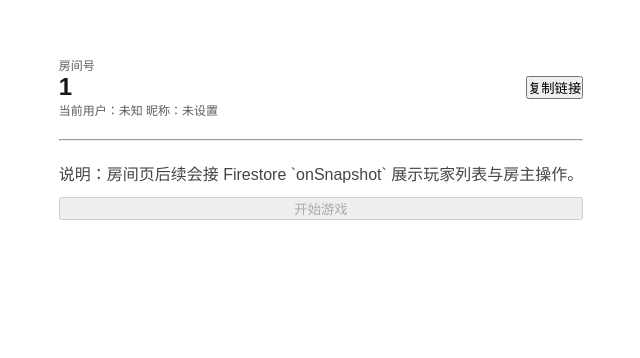
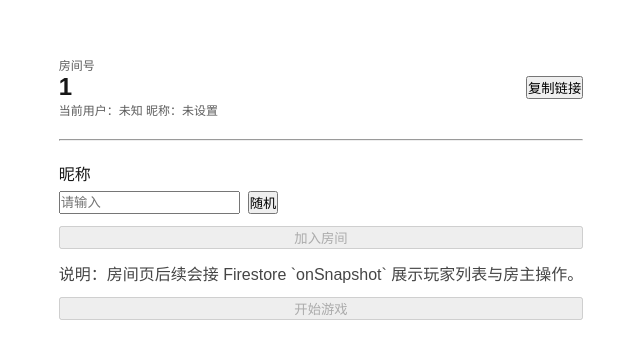
Before and after one commit to Hakuya1231/uno-online, a Next.js app: page /room/1 in a window 1280 px wide. Shown: the top 358 px of the page, without its empty margins (319-959 px from the left). Built offline with nearby package versions, Linux system fonts and the light colour scheme; no server answers.

Commit message:
feat: 设置昵称组件化

```diff
--- /dev/null
+++ b/src/app/_components/NicknameInput.tsx
@@ -0,0 +1,41 @@
+"use client";
+
+import { useCallback } from "react";
+import { randomChuunibyouNickname } from "@/client/nickname";
+import { saveNickname } from "@/client/localSession";
+
+export function NicknameInput(props: {
+  value: string;
+  onChange: (next: string) => void;
+  disabled?: boolean;
+  maxLen?: number;
+}) {
+  const maxLen = props.maxLen ?? 12;
+
+  const onRandom = useCallback(() => {
+    const nn = randomChuunibyouNickname({ maxLen });
+    props.onChange(nn);
+    saveNickname(nn);
+  }, [maxLen, props]);
+
+  return (
+    <label style={{ display: "grid", gap: 6, maxWidth: 420 }}>
+      <span>昵称</span>
+      <div style={{ display: "flex", gap: 8 }}>
+        <input
+          value={props.value}
+          onChange={(e) => {
+            props.onChange(e.target.value);
+            saveNickname(e.target.value.trim());
+          }}
+          placeholder="请输入"
+          maxLength={maxLen}
+          disabled={props.disabled}
+        />
+        <button type="button" onClick={onRandom} disabled={props.disabled}>
+          随机
+        </button>
+      </div>
+    </label>
+  );
+}
--- a/src/app/layout.tsx
+++ b/src/app/layout.tsx
@@ -1,21 +1,10 @@
 import type { Metadata } from "next";
-import { Geist, Geist_Mono } from "next/font/google";
 import "./globals.css";
 import { AuthBootstrap } from "./_components/AuthBootstrap";
 
-const geistSans = Geist({
-  variable: "--font-geist-sans",
-  subsets: ["latin"],
-});
-
-const geistMono = Geist_Mono({
-  variable: "--font-geist-mono",
-  subsets: ["latin"],
-});
-
 export const metadata: Metadata = {
-  title: "Create Next App",
-  description: "Generated by create next app",
+  title: "UNO Online",
+  description: "UNO 在线联机",
 };
 
 export default function RootLayout({
@@ -24,7 +13,7 @@ export default function RootLayout({
   children: React.ReactNode;
 }>) {
   return (
-    <html lang="en" className={`${geistSans.variable} ${geistMono.variable}`}>
+    <html lang="zh-CN">
       <body>
         <AuthBootstrap />
         {children}
--- a/src/app/room/[roomId]/page.tsx
+++ b/src/app/room/[roomId]/page.tsx
@@ -1,9 +1,11 @@
 "use client";
 
-import { useCallback, useState } from "react";
+import { useCallback, useEffect, useState } from "react";
 import { useParams, useRouter } from "next/navigation";
 import { postJson } from "@/client/api";
 import { useLocalSession } from "@/client/useLocalSession";
+import { saveNickname } from "@/client/localSession";
+import { NicknameInput } from "@/app/_components/NicknameInput";
 
 function getRoomIdFromParams(params: Record<string, string | string[]>) {
   const v = params.roomId;
@@ -18,6 +20,33 @@ export default function RoomPage() {
   const { session, ready } = useLocalSession();
   const [busy, setBusy] = useState(false);
   const [msg, setMsg] = useState("");
+  const [nickname, setNickname] = useState<string>(session.nickname || "");
+
+  useEffect(() => {
+    // 允许从其他页面修改昵称后同步到这里
+    setNickname(session.nickname || "");
+  }, [session.nickname]);
+
+  const onJoin = useCallback(async () => {
+    const name = nickname.trim();
+    if (!name) {
+      setMsg("请先设置昵称");
+      return;
+    }
+    if (!roomId) return;
+
+    setBusy(true);
+    setMsg("");
+    try {
+      saveNickname(name);
+      await postJson("/api/room/join", { roomId, name });
+      setMsg("加入成功");
+    } catch (e) {
+      setMsg(`加入失败：${e instanceof Error ? e.message : "unknown error"}`);
+    } finally {
+      setBusy(false);
+    }
+  }, [nickname, roomId]);
 
   const onCopyLink = useCallback(async () => {
     try {
@@ -63,6 +92,12 @@ export default function RoomPage() {
 
       {/* 先按文档把页面骨架搭起来；玩家列表/AI 增删/实时订阅后续接入 */}
       <div style={{ display: "grid", gap: 12 }}>
+        <NicknameInput value={nickname} onChange={setNickname} disabled={busy} />
+
+        <button type="button" onClick={onJoin} disabled={busy || !roomId || !ready || nickname.trim().length === 0}>
+          加入房间
+        </button>
+
         <div style={{ opacity: 0.8 }}>
           说明：房间页后续会接 Firestore `onSnapshot` 展示玩家列表与房主操作。
         </div>
```
Also changed, not shown: src/app/page.tsx (+5 -27 lines).
